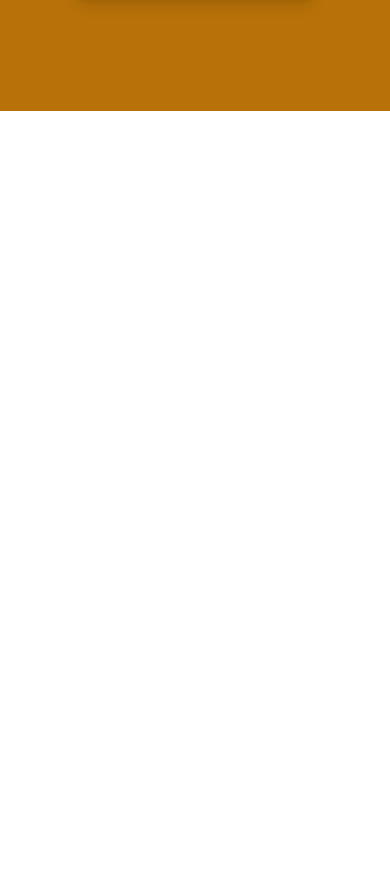
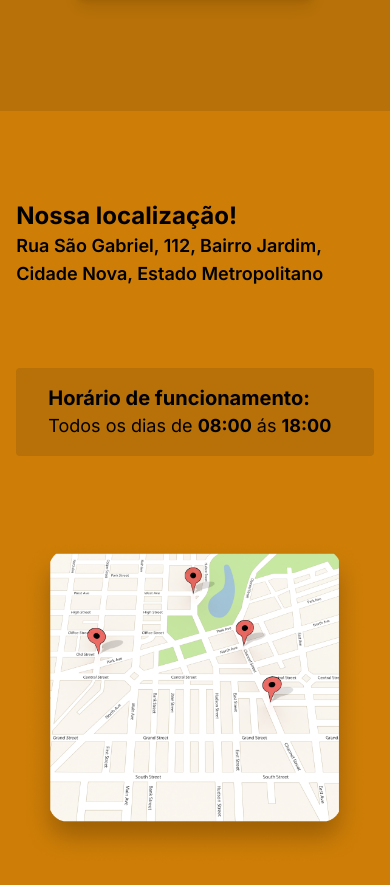
Before and after one commit to Michelprj/ClickBeard_Michel_Pereira, a Next.js app in the folder frontend/: page / in a window 390 px wide. Shown: the part 3797-4682 px from the top of the page. Before the commit the page ends 3908 px from the top, so only its background shows below. Built offline with nearby package versions, Linux system fonts and the light colour scheme; no server answers.

Commit message:
feat: created localization page

```diff
--- a/frontend/src/app/page.tsx
+++ b/frontend/src/app/page.tsx
@@ -68,7 +68,7 @@ export default function Home() {
         </div>
       </section>
 
-      <section id="contact" className="flex min-h-screen flex-col justify-around items-start bg-[var(--secondary-color)]">
+      <section id="barbers" className="flex min-h-screen flex-col justify-around items-start bg-[var(--secondary-color)]">
         <div className="flex flex-col justify-center px-6 md:px-20 lg:px-8 w-full space-y-16 py-20">
           <div>
             <h1 className="text-2xl lg:text-3xl font-bold text-black text-center">Nossos Barbeiros</h1>
@@ -86,6 +86,26 @@ export default function Home() {
           </div>
         </div>
       </section>
+
+      <section id="localization" className="flex min-h-screen flex-col justify-around items-start bg-[var(--primary-color)]">
+        <div className="w-full flex flex-col lg:flex-row items-center justify-around text-black space-y-20 lg:space-y-0">
+          <div className="w-11/12 lg:w-6/12 space-y-20">
+            <div>
+              <h1 className="font-bold text-2xl lg:text-3xl">Nossa localização!</h1>
+              <p className="text-lg lg:text-xl font-semibold">Rua São Gabriel, 112, Bairro Jardim, Cidade Nova, Estado Metropolitano</p>
+            </div>
+
+            <div className="bg-[var(--secondary-color)] px-8 py-4 rounded">
+              <h1 className="text-xl lg:text-2xl font-bold space-y-2">Horário de funcionamento:</h1>
+              <p className="text-lg">Todos os dias de <b>08:00</b> ás <b>18:00</b></p>
+            </div>
+          </div>
+
+          <div>
+            <Image src="/map.png" alt="Image map" width={350} height={350} />
+          </div>
+        </div>
+      </section>
     </main>
   );
 }
--- a/frontend/src/components/interface/header/index.tsx
+++ b/frontend/src/components/interface/header/index.tsx
@@ -20,7 +20,7 @@ export default function Header({ isHome }: HeaderProps) {
           <div className="flex gap-8">
             <Link href="#home" className="hover:text-[var(--primary-color)] hover:scale-105">Início</Link>
             <Link href="#values" className="hover:text-[var(--primary-color)] hover:scale-105">Valores</Link>
-            <Link href="#contact" className="hover:text-[var(--primary-color)] hover:scale-105">Contato</Link>
+            <Link href="#localization" className="hover:text-[var(--primary-color)] hover:scale-105">Localização</Link>
           </div>
           )
         }
```
Also changed, not shown: frontend/public/map.png (added).
